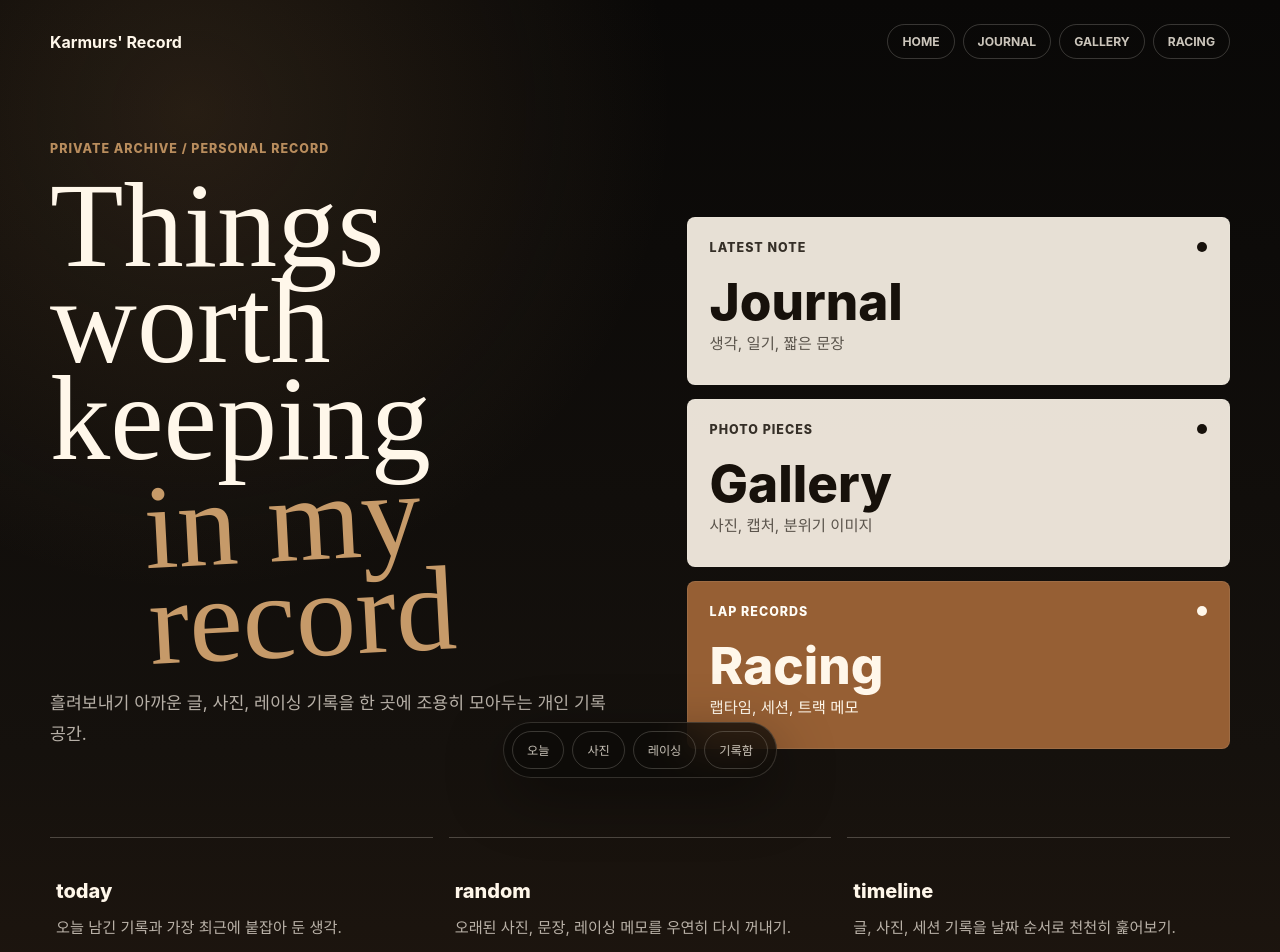
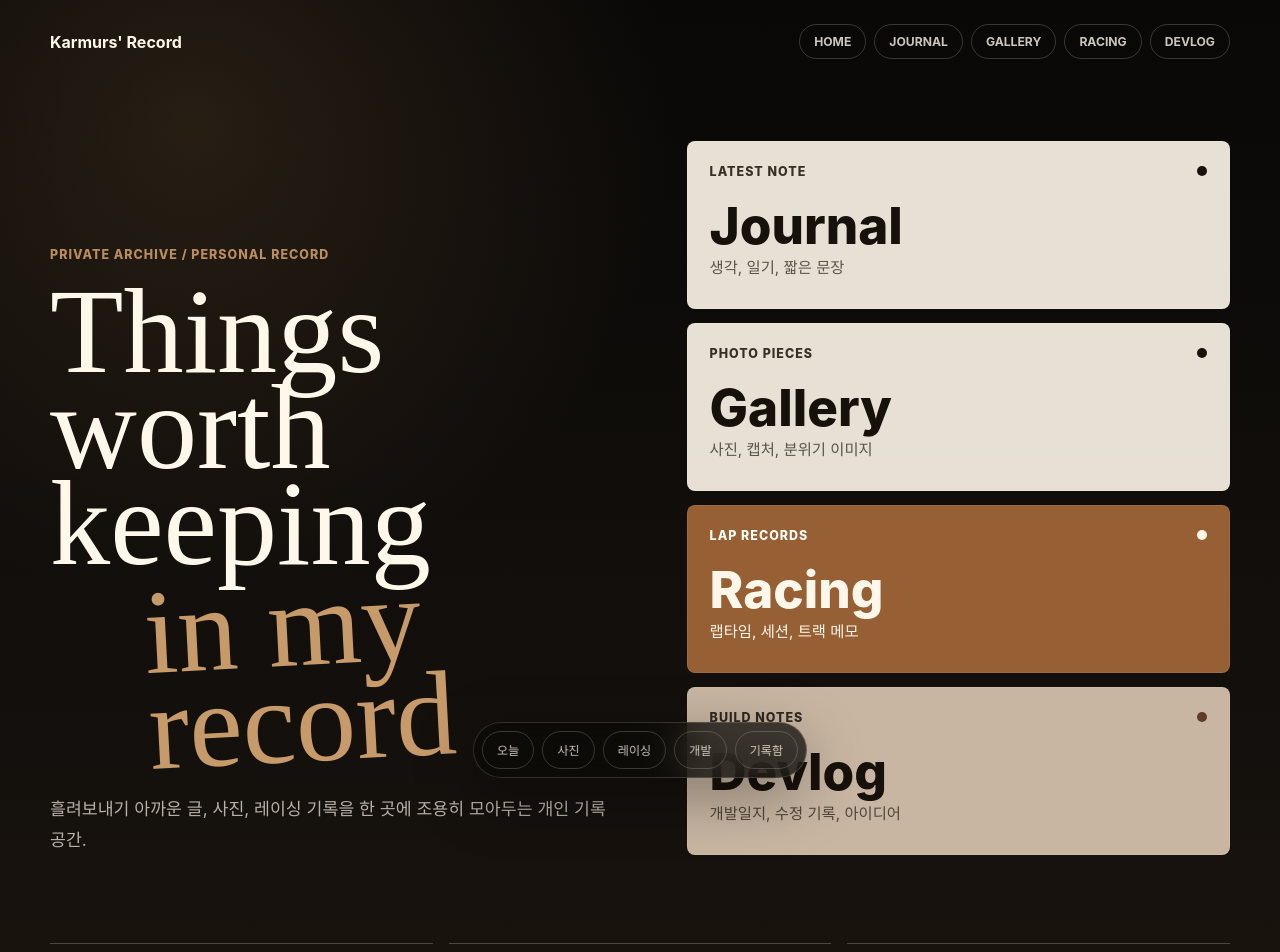
Before and after one commit to karmurs/karmurs-record, a React (Vite) app: page / in a window 1280 px wide. Shown: the top 952 px of the page. Built offline with nearby package versions, Linux system fonts and the light colour scheme.

Commit message:
feat: add devlog record section

```diff
--- a/src/components/SiteShell.tsx
+++ b/src/components/SiteShell.tsx
@@ -5,13 +5,15 @@ const topNavItems = [
   { label: 'HOME', view: { name: 'home' } },
   { label: 'JOURNAL', view: { name: 'section', section: 'journal' } },
   { label: 'GALLERY', view: { name: 'section', section: 'gallery' } },
-  { label: 'RACING', view: { name: 'section', section: 'racing' } }
+  { label: 'RACING', view: { name: 'section', section: 'racing' } },
+  { label: 'DEVLOG', view: { name: 'section', section: 'devlog' } }
 ] satisfies { label: string; view: View }[];
 
 const floatingNavItems = [
   { label: '오늘', view: { name: 'section', section: 'journal' } },
   { label: '사진', view: { name: 'section', section: 'gallery' } },
   { label: '레이싱', view: { name: 'section', section: 'racing' } },
+  { label: '개발', view: { name: 'section', section: 'devlog' } },
   { label: '기록함', view: { name: 'section', section: 'archive' } }
 ] satisfies { label: string; view: View }[];
 
--- a/src/data/records.ts
+++ b/src/data/records.ts
@@ -1,4 +1,11 @@
-export type RecordType = 'journal' | 'gallery' | 'racing' | 'archive' | 'project' | 'note';
+export type RecordType =
+  | 'journal'
+  | 'gallery'
+  | 'racing'
+  | 'devlog'
+  | 'archive'
+  | 'project'
+  | 'note';
 
 export type RecordVisibility = 'link' | 'private';
 
@@ -13,7 +20,7 @@ export type RecordEntry = {
   visibility: RecordVisibility;
   createdAt: string;
   updatedAt: string;
-  imageTone?: 'warm' | 'mono' | 'racing';
+  imageTone?: 'warm' | 'mono' | 'racing' | 'dev';
   lapTime?: string;
   racingTrack?: string;
   racingCar?: string;
@@ -37,6 +44,12 @@ export const primarySections = [
     title: 'Racing',
     label: '랩타임, 세션, 트랙 메모',
     eyebrow: 'lap records'
+  },
+  {
+    id: 'devlog' as const,
+    title: 'Devlog',
+    label: '개발일지, 수정 기록, 아이디어',
+    eyebrow: 'build notes'
   }
 ];
 
@@ -82,6 +95,19 @@ export const records: RecordEntry[] = [
     lapTime: '1:48.532',
     racingTrack: 'Example Circuit',
     racingCar: 'GT3'
+  },
+  {
+    id: 'devlog-first-note',
+    title: 'Devlog 카드 추가',
+    type: 'devlog',
+    date: '2026-05-16',
+    summary: '홈 화면에 개발일지용 Devlog 카드를 추가했다.',
+    body: '홈페이지가 단순한 기록장이 아니라 계속 만들어지는 프로젝트라는 점을 남기기 위해 Devlog 섹션을 추가한다. 앞으로 디자인 변경, 배포 기록, 기능 아이디어를 이곳에 쌓아간다.',
+    tags: ['devlog', 'homepage'],
+    visibility: 'link',
+    createdAt: '2026-05-16T08:50:00+09:00',
+    updatedAt: '2026-05-16T08:50:00+09:00',
+    imageTone: 'dev'
   }
 ];
 
--- a/src/pages/SectionPage.tsx
+++ b/src/pages/SectionPage.tsx
@@ -20,6 +20,10 @@ const sectionCopy: Record<RecordType, { title: string; description: string }> =
   racing: {
     title: 'Racing',
     description: '랩타임, 세션, 트랙 메모를 기록하는 공간.'
+  },
+  devlog: {
+    title: 'Devlog',
+    description: '홈페이지 제작 과정, 수정 기록, 다음 아이디어를 남기는 개발일지.'
   },
   archive: {
     title: 'Archive',
--- a/src/styles.css
+++ b/src/styles.css
@@ -252,6 +252,14 @@ button {
   background: #fff7ea;
 }
 
+.primary-card-devlog {
+  background: #c8b6a2;
+}
+
+.primary-card-devlog::after {
+  background: #5f3b28;
+}
+
 .discovery-row {
   display: grid;
   gap: 16px;
@@ -394,6 +402,10 @@ button {
 
 .record-card-mono {
   background: #d7d0c5;
+}
+
+.record-card-dev {
+  background: #c8b6a2;
 }
 
 .record-card time,
```
Also changed, not shown: 2 other files (tests, documents, lock files or other folders).
